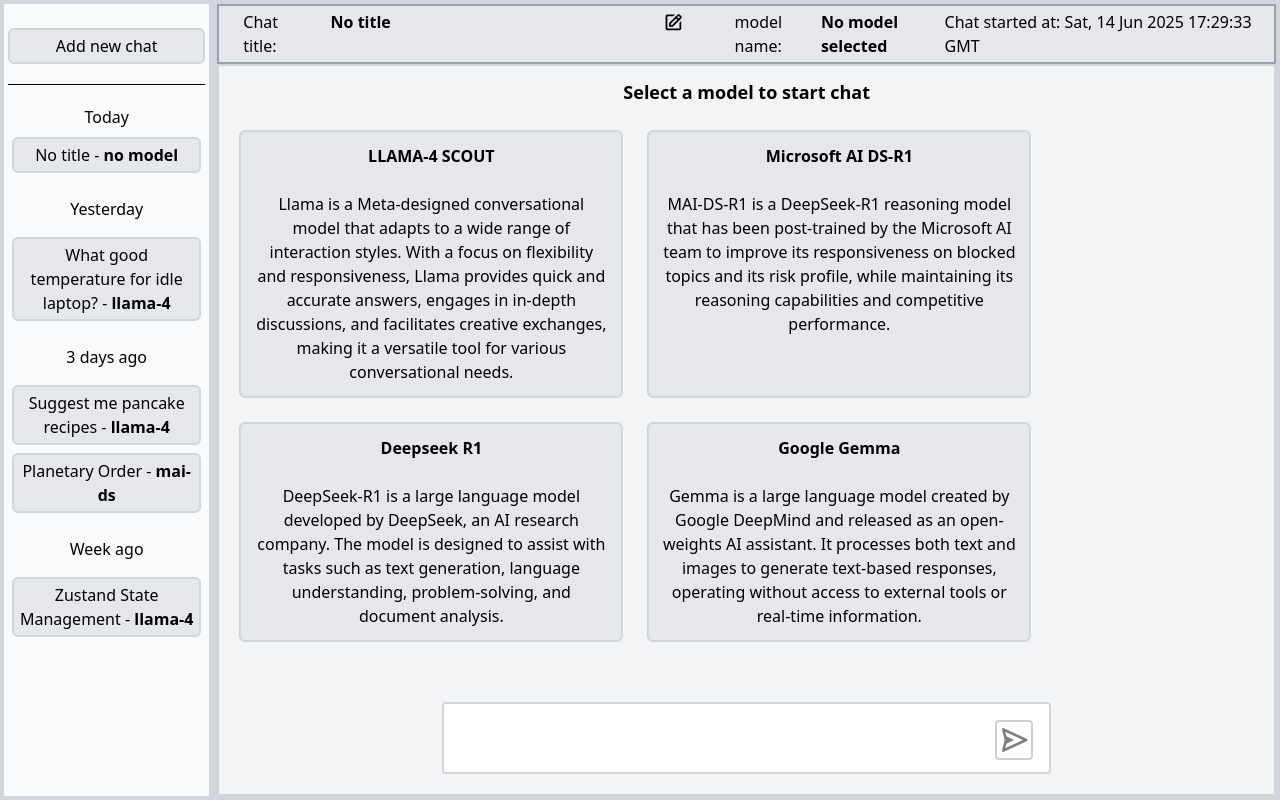
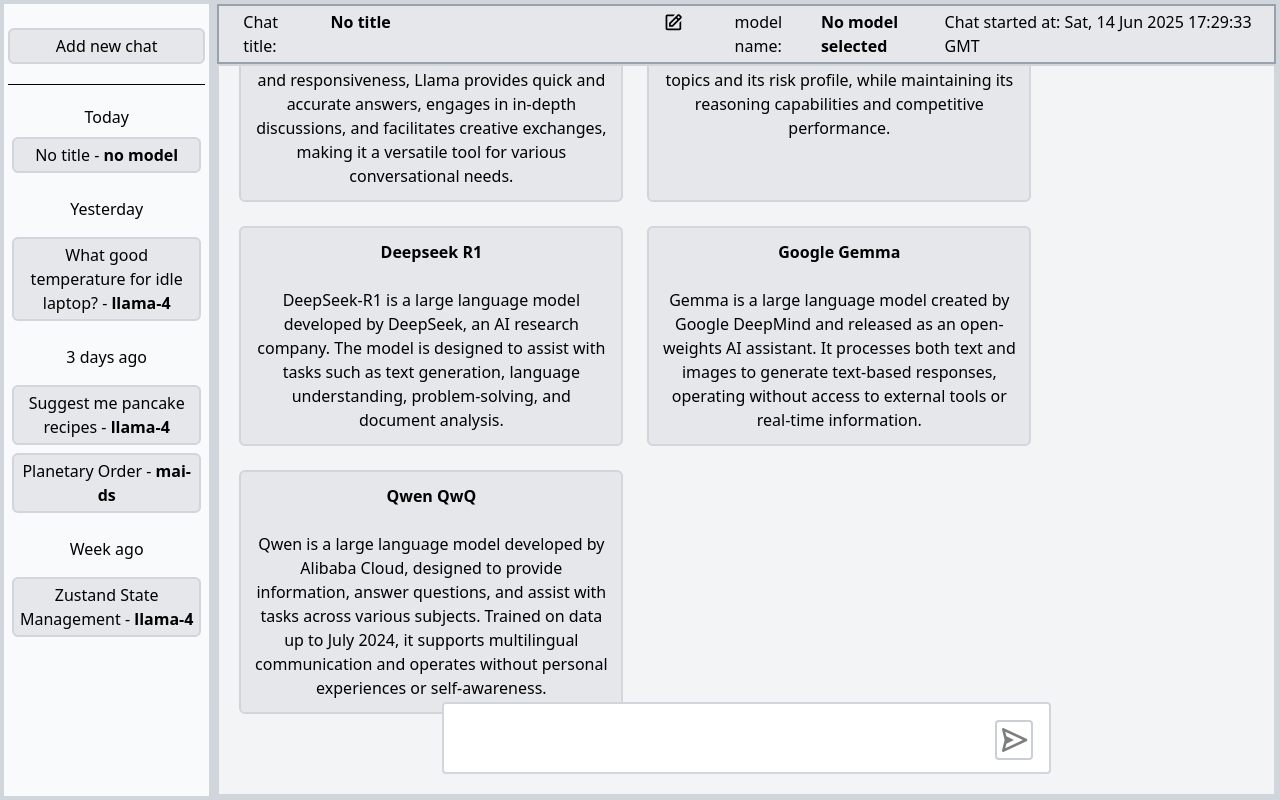
Before and after one commit to BMike903/LLM-front, a React (Vite) app: page / in a window 1280 px wide. Built offline with nearby package versions, Linux system fonts and the light colour scheme.

Commit message:
qwen added

```diff
--- a/src/constants/models.ts
+++ b/src/constants/models.ts
@@ -25,4 +25,10 @@ export const models: ModelsList = {
     description:
       "Gemma is a large language model created by Google DeepMind and released as an open-weights AI assistant. It processes both text and images to generate text-based responses, operating without access to external tools or real-time information.",
   },
+  "Qwen-QwQ": {
+    name: "Qwen QwQ",
+    APIName: "qwen/qwq-32b:free",
+    description:
+      "Qwen is a large language model developed by Alibaba Cloud, designed to provide information, answer questions, and assist with tasks across various subjects. Trained on data up to July 2024, it supports multilingual communication and operates without personal experiences or self-awareness.",
+  },
 } as const;
```
